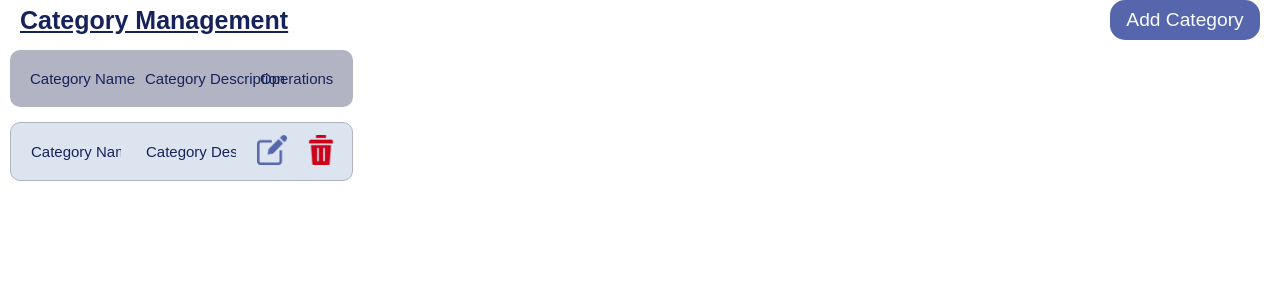
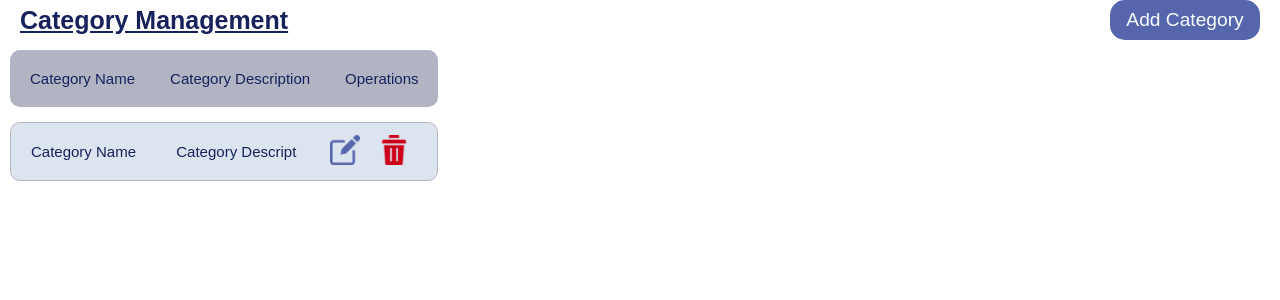
Before and after one commit to datnt19213/WebEnterprise, a PHP site: page /view/categoryManagementQA.php in a window 1280 px wide. Shown: the top 300 px of the page. Run offline with PHP 8.4, Linux system fonts and the light colour scheme.

Commit message:
re fix 2rd

```diff
--- a/css/adminQaFeedbackManagement.css
+++ b/css/adminQaFeedbackManagement.css
@@ -155,7 +155,7 @@
 .qa-ad-tbody-cell {
   /* border: 1px solid #000; */
   width: 100%;
-  max-width: 100px;
+  max-width: 200px;
 
   display: flex;
   flex-direction: row;
```
